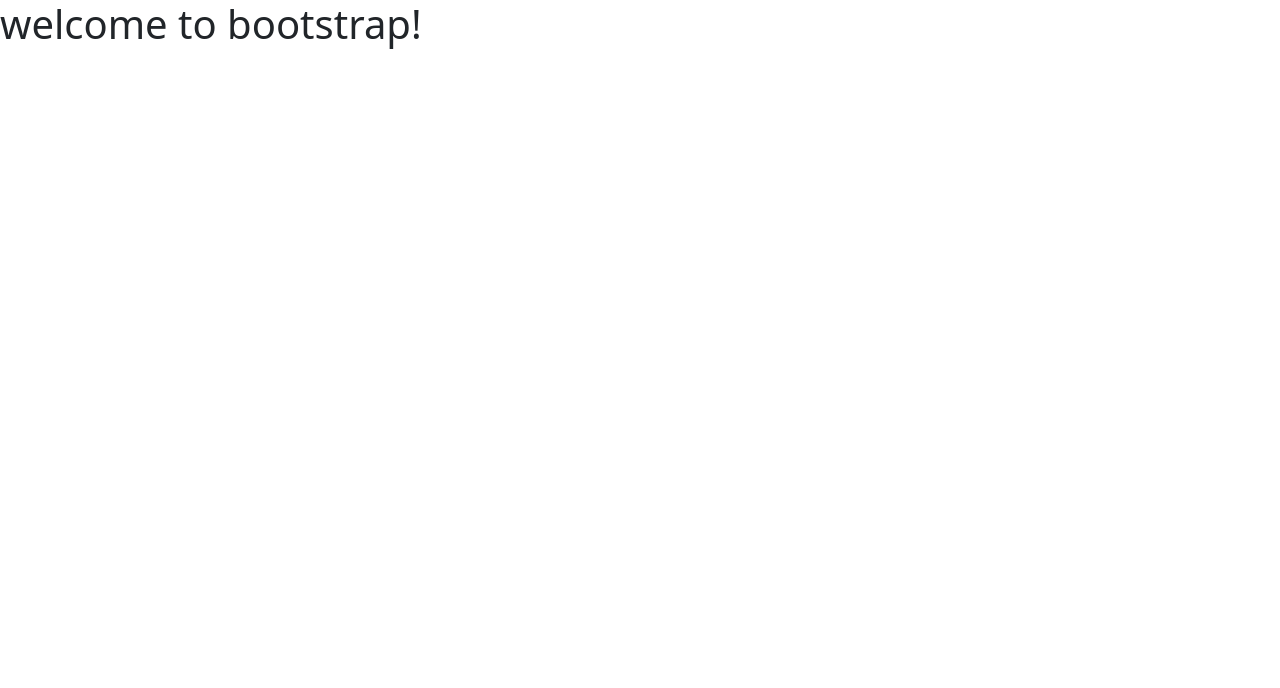
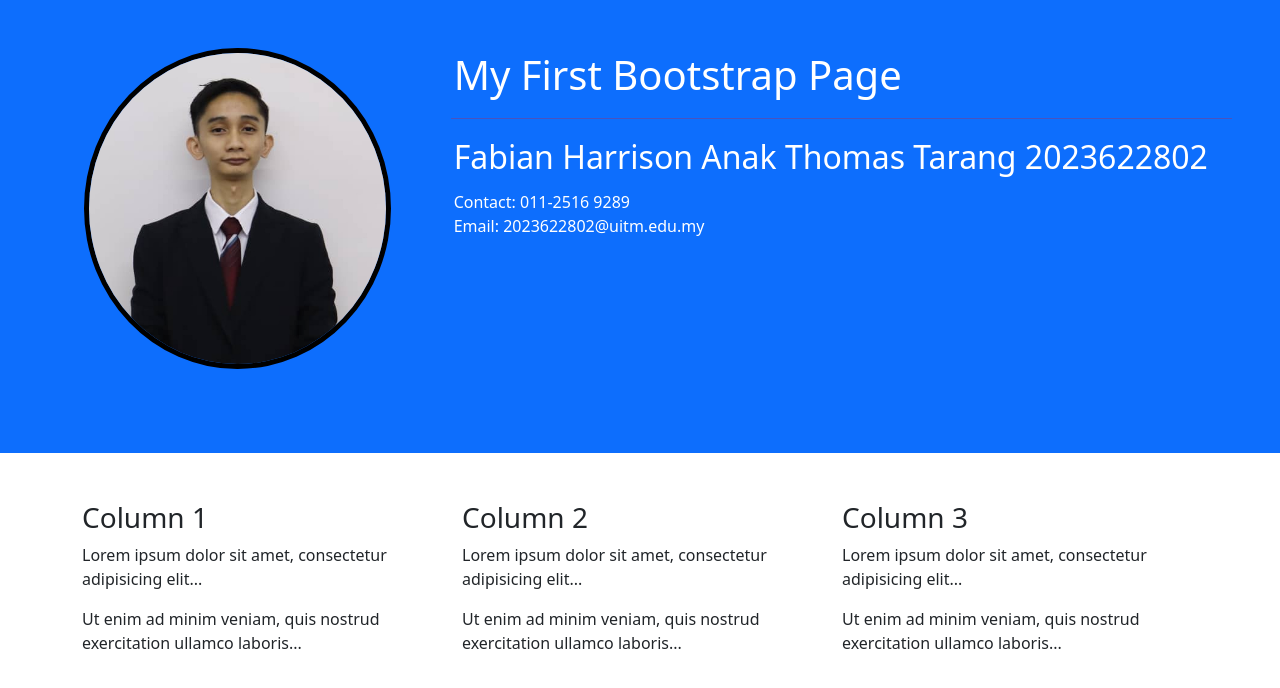
Before and after one commit to fabianHCDCS270/578-uitmkt-online, a PHP site: page / in a window 1280 px wide. Shown: the top 688 px of the page. Run offline with PHP 8.4, Linux system fonts and the light colour scheme.

Commit message:
modified:   index.php - menambahkan gambarFormal

```diff
--- a/home.php
+++ b/home.php
@@ -8,7 +8,7 @@
 </head>
 <body>
 <!-- basic navigation-->
-<h1>welcome to bootstrap!</h1>
+<h1></h1>
 <script src="./dist/js/bootstrap.bundle.min.js"></script>
 </body>
 </html>
--- a/index.php
+++ b/index.php
@@ -5,10 +5,63 @@
     <meta name="viewport" content="width=device-width, initial-scale=1.0">
     <title>Bootstrap basic 101</title>
     <link rel="stylesheet" href="./dist/css/bootstrap.min.css" />
+    <style>
+        .profile_picture {
+            max-width: 90%;
+            max-height: 90%;
+            border-radius: 50%;
+            border-width: 5px;
+            border-style: solid;
+            border-color: black;
+        }
+        .mainHeader_L, .mainParagraph_L {
+            padding: 3px;
+            text-align:Left;
+        }
+    </style>
+
 </head>
 <body>
-<!-- basic navigation-->
-<h1>welcome to bootstrap!</h1>
+<div class="container-fluid p-5 bg-primary text-white text-center">
+<div class="row">
+    <div class="col-sm-4" >
+        <img src="./img/gambarFormal_2.jpg" class="profile_picture" alt="">
+    </div>
+    <div class="col-sm-8">
+        <h1 class="mainHeader_L">My First Bootstrap Page</h1>
+        <hr style="color:red; stroke: 2px;">
+        <h2 class="mainHeader_L">
+            Fabian Harrison Anak Thomas Tarang
+            2023622802
+        </h2>
+        <p class="mainHeader_L">
+            Contact: 011-2516 9289 <br>
+            Email: 2023622802@uitm.edu.my
+        </p>
+    </div>
+</div>
+
+</div>
+
+<div class="container mt-5">
+  <div class="row">
+    <div class="col-sm-4">
+      <h3>Column 1</h3>
+      <p>Lorem ipsum dolor sit amet, consectetur adipisicing elit...</p>
+      <p>Ut enim ad minim veniam, quis nostrud exercitation ullamco laboris...</p>
+    </div>
+    <div class="col-sm-4">
+      <h3>Column 2</h3>
+      <p>Lorem ipsum dolor sit amet, consectetur adipisicing elit...</p>
+      <p>Ut enim ad minim veniam, quis nostrud exercitation ullamco laboris...</p>
+    </div>
+    <div class="col-sm-4">
+      <h3>Column 3</h3>
+      <p>Lorem ipsum dolor sit amet, consectetur adipisicing elit...</p>
+      <p>Ut enim ad minim veniam, quis nostrud exercitation ullamco laboris...</p>
+    </div>
+  </div>
+</div>
 <script src="./dist/js/bootstrap.bundle.min.js"></script>
 </body>
 </html>
```
Also changed, not shown: img/gambarFormal.jpg (added), img/gambarFormal_2.jpg (added).
